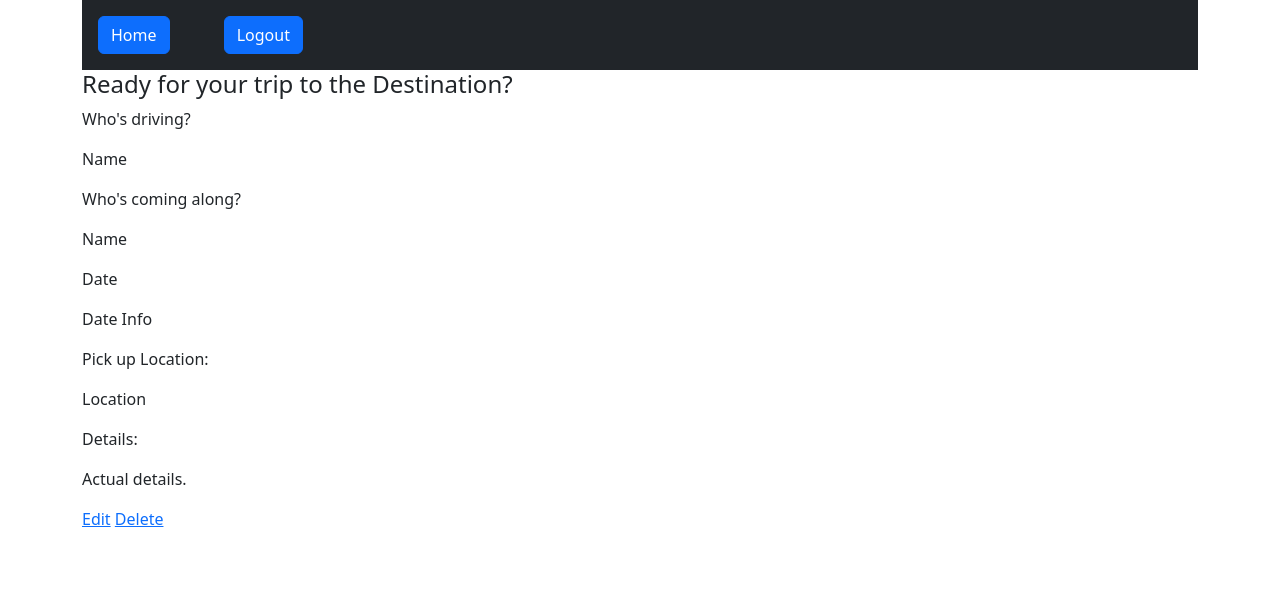
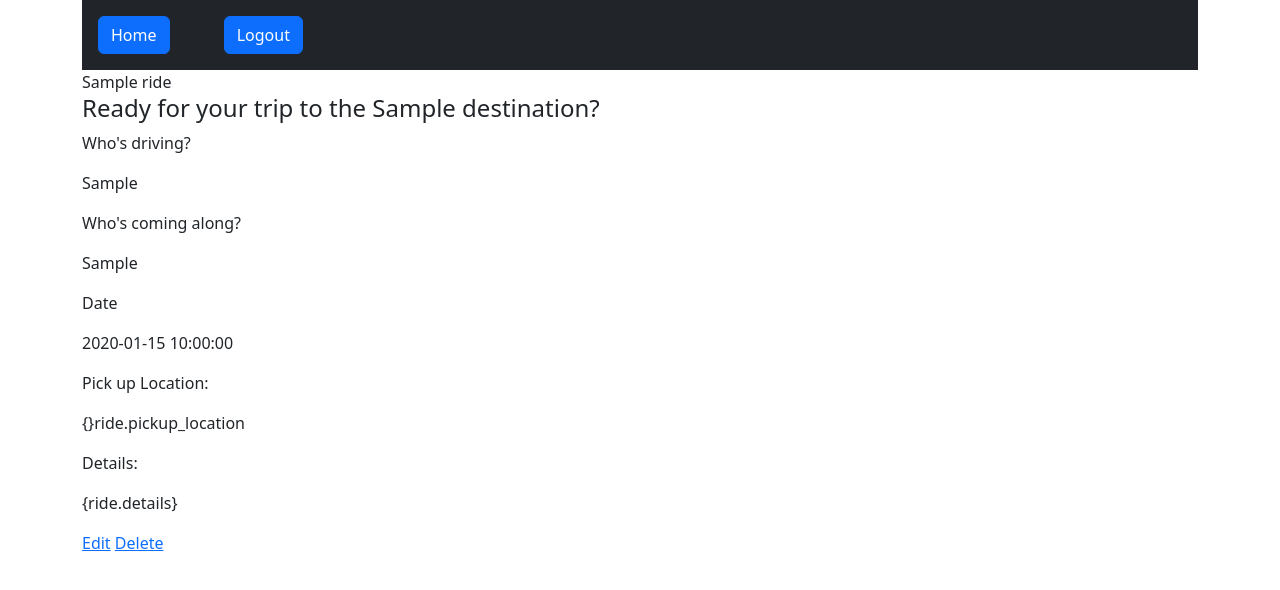
Before and after one commit to Brando129/ohana_rideshares, a Python web app: template flask_app/templates/details_page.html in a window 1280 px wide. Shown: the top 590 px of the page. Run offline with Jinja, Linux system fonts and the light colour scheme; the template is opened without the code that fills it: most values are stand-ins (such as "Sample title", 1, 10 or a date in 2020).

Commit message:
Built get_one_ride_by_id classmethod.

```diff
--- a/flask_app/controllers/controllers_rides.py
+++ b/flask_app/controllers/controllers_rides.py
@@ -27,7 +27,8 @@
         return redirect('/')
     print(f"Rendering deatils ride route...{ride_id}")
     # Will need to ge the ride to render.
-    return redirect('/homepage')
+    ride = models_ride.Ride.get_one_ride_by_id(ride_id)
+    return render_template('details_page.html', ride=ride)
 
 # Route for deleting a ride.
 @app.route('/rides/delete/<ride_id>')
@@ -72,7 +73,4 @@
         return redirect('/')
     print(f"Create ride route: {request.form}")
     models_ride.Ride.save_ride(request.form)
-    # if valid input.
-        # save the new ride.
-        # redirect to the homepage.
     return redirect('/rides/new')
--- a/flask_app/templates/details_page.html
+++ b/flask_app/templates/details_page.html
@@ -21,29 +21,34 @@
         </div>
         <!-- End of Navbar -->
         <div class="detail-box">
-            <h4>Ready for your trip to the Destination?</h4>
+            {{ride}}
+            <h4>Ready for your trip to the {{ride.destination}}?</h4>
             <div>
                 <p>Who's driving?</p>
-                <p>Name</p>
+                <p>{{ride.driver.first_name}}</p>
             </div>
             <div>
                 <p>Who's coming along?</p>
-                <p>Name</p>
+                {% if ride.rider.id != session['user_id']: %}
+                <p>{{ride.rider.first_name}}</p>
+                {% else %}
+                <p>You</p>
+                {% endif %}
             </div>
             <div>
                 <p>Date</p>
-                <p>Date Info</p>
+                <p>{{ride.date}}</p>
             </div>
             <div>
                 <p>Pick up Location:</p>
-                <p>Location</p>
+                <p>{}ride.pickup_location</p>
             </div>
             <div>
                 <p>Details:</p>
-                <p>Actual details.</p>
+                <p>{ride.details}</p>
             </div>
-            <a href="/rides/edit/">Edit</a>
-            <a href="/rides/delete/">Delete</a>
+            <a href="/rides/edit/{{ride.id}}">Edit</a>
+            <a href="/rides/delete/{{ride.id}}">Delete</a>
         </div>
     </div>
 </body>
```
Also changed, not shown: flask_app/models/models_ride.py (+30 -2 lines).
